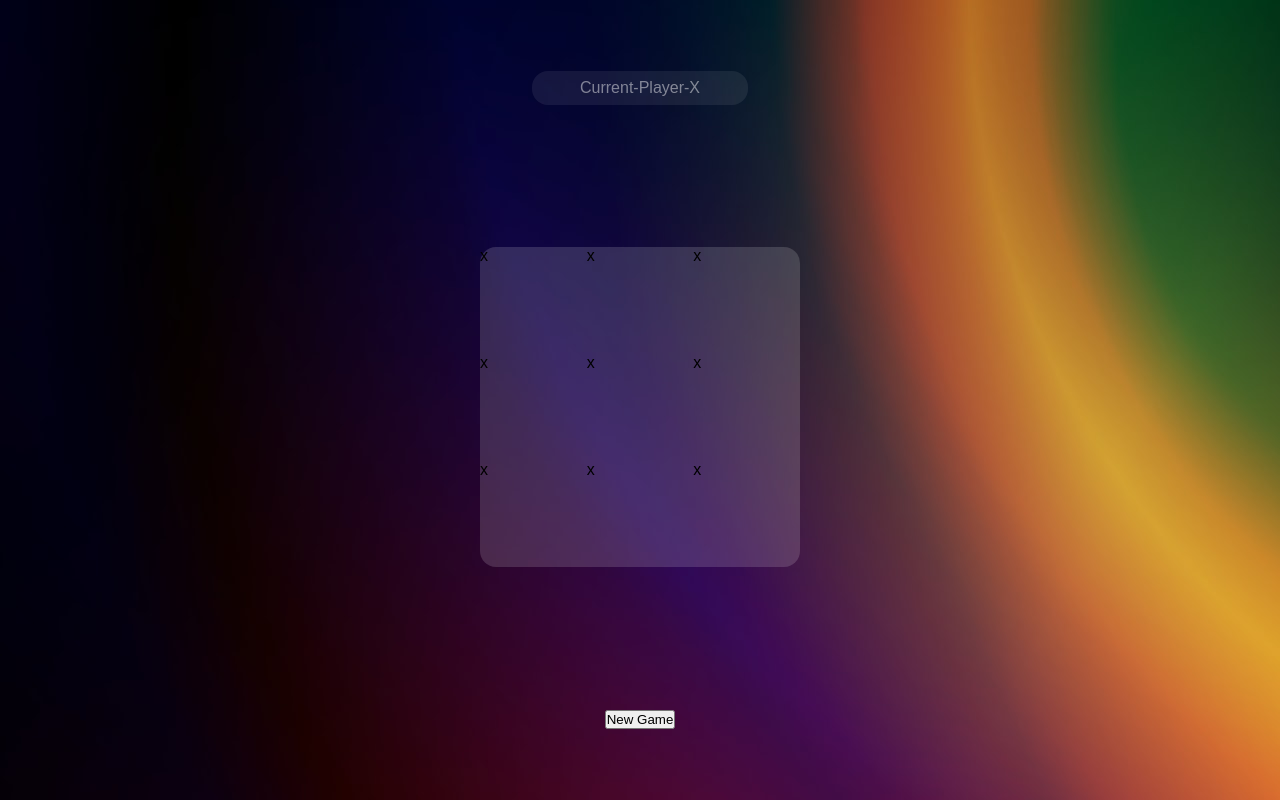
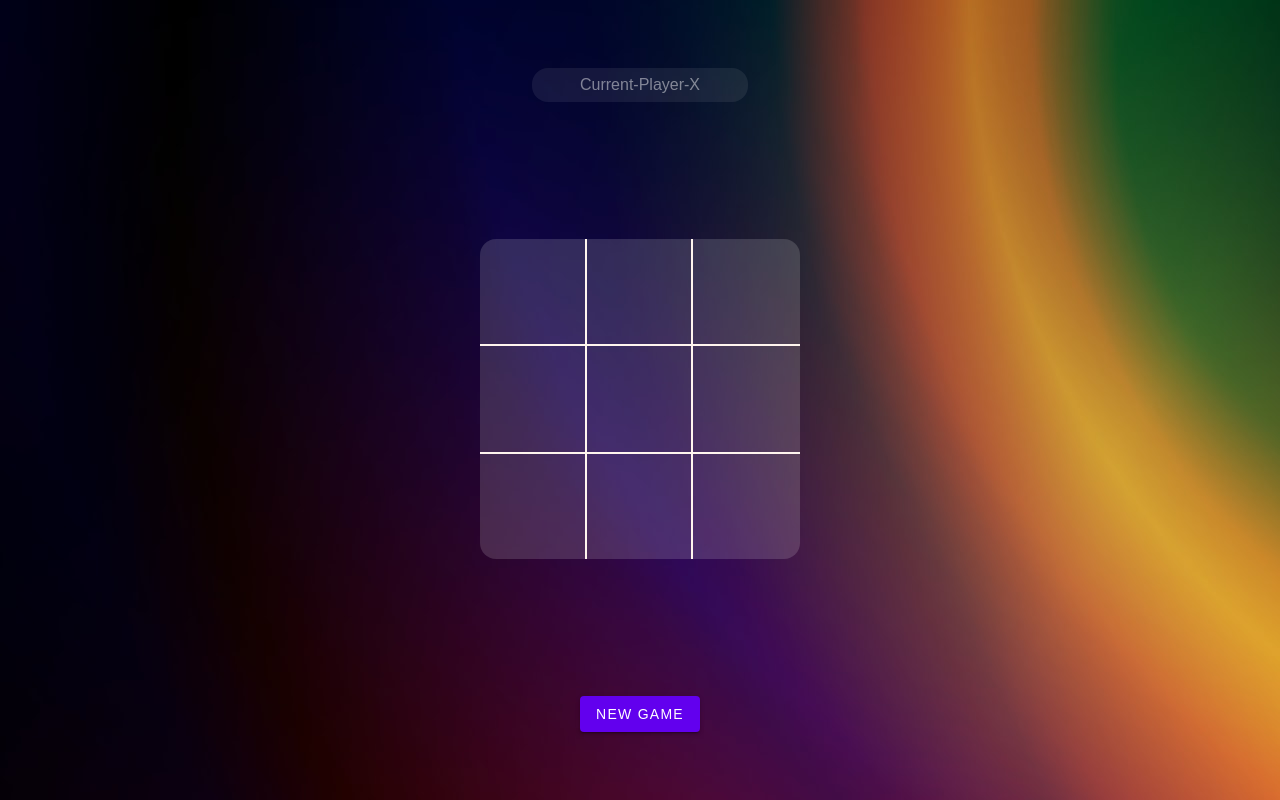
Before and after one commit to rajnishxoxo/TicTacToeGame, a plain HTML site: page index.html in a window 1280 px wide. Drawn offline with Linux system fonts and the light colour scheme; a web font is replaced by a local one.

Commit message:
Added most of the CSS

```diff
--- a/index.html
+++ b/index.html
@@ -18,19 +18,19 @@
 
         <div class="gameboard">
 
-           <div class="box">x</div>
-           <div class="box">x</div>
-           <div class="box">x</div>
-           <div class="box">x</div>
-           <div class="box">x</div>
-           <div class="box">x</div>
-           <div class="box">x</div>
-           <div class="box">x</div>
-           <div class="box">x</div>
+           <div class="box" id="box1"></div>
+           <div class="box" id="box2"></div>
+           <div class="box" id="box3"></div>
+           <div class="box" id="box4"></div>
+           <div class="box" id="box5"></div>
+           <div class="box" id="box6"></div>
+           <div class="box" id="box7"></div>
+           <div class="box" id="box8"></div>
+           <div class="box" id="box9"></div>
         </div>
 
 
-        <button class="btn">New Game</button>
+        <button id="btn">New Game</button>
 
 
     </div>
--- a/style.css
+++ b/style.css
@@ -27,8 +27,8 @@
 }
 
 .gameboard {
-    display: grid;
-    grid-template-columns: repeat(3,1fr);
+  display: grid;
+  grid-template-columns: repeat(3, 1fr);
   width: 90%;
   max-width: 20rem;
   background-color: rgba(255, 255, 255, 0.15);
@@ -36,3 +36,54 @@
   border-radius: 1rem;
   aspect-ratio: 1/1;
 }
+
+.box{
+    display: flex;
+    justify-content: center;
+    align-items: center;
+    width: 100%;
+    color: white;
+    font-size: 3rem;
+    cursor: pointer;
+}
+
+#box1,#box2,#box3{
+    border-bottom: 2px solid seashell;
+}
+
+#box4,#box5,#box6{
+    border-bottom: 2px solid seashell;
+}
+
+#box1,#box4,#box7{
+    border-right: 2px solid seashell;
+}
+
+#box2,#box5,#box8{
+    border-right: 2px solid seashell;
+}
+
+#btn{
+
+    display: inline-block;
+    outline: none;
+    cursor: pointer;
+    font-weight: 500;
+    border-radius: 3px;
+    padding: 0 16px;
+    border-radius: 4px;
+    color: #fff;
+    background: #6200ee;
+    line-height: 1.15;
+    font-size: 14px;
+    height: 36px;
+    word-spacing: 0px;
+    letter-spacing: .0892857143em;
+    text-decoration: none;
+    text-transform: uppercase;
+    min-width: 64px;
+    border: none;
+    text-align: center;
+    box-shadow: 0px 3px 1px -2px rgb(0 0 0 / 20%), 0px 2px 2px 0px rgb(0 0 0 / 14%), 0px 1px 5px 0px rgb(0 0 0 / 12%);
+    transition: box-shadow 280ms cubic-bezier(0.4, 0, 0.2, 1);
+}
```
